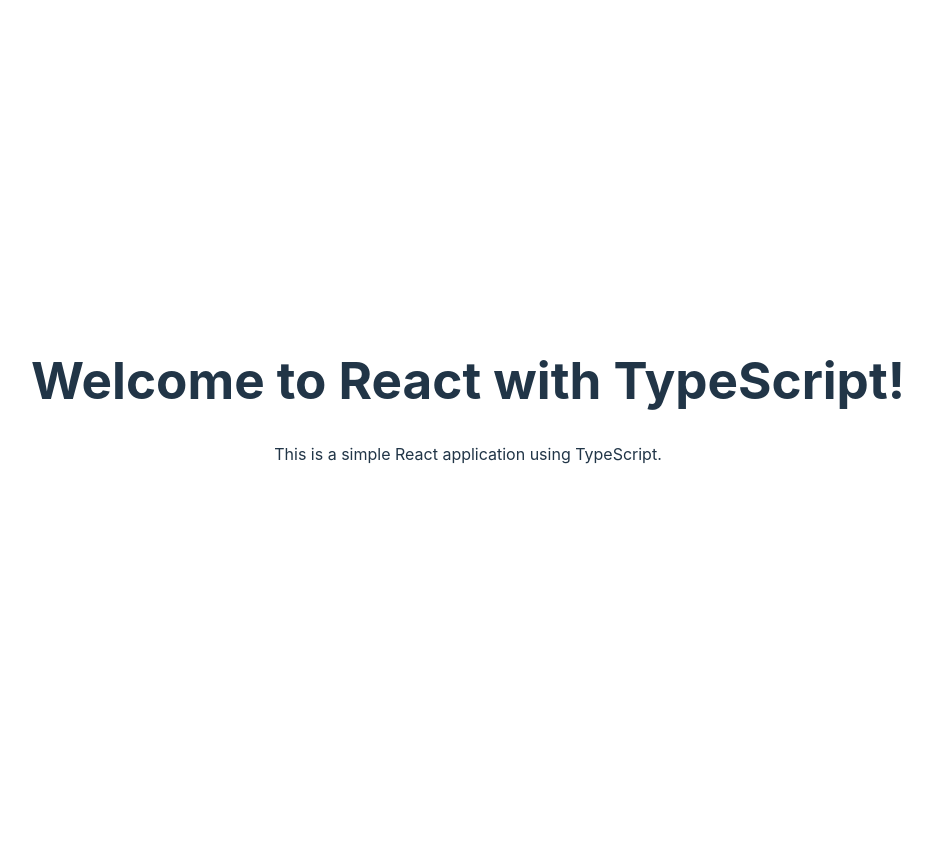
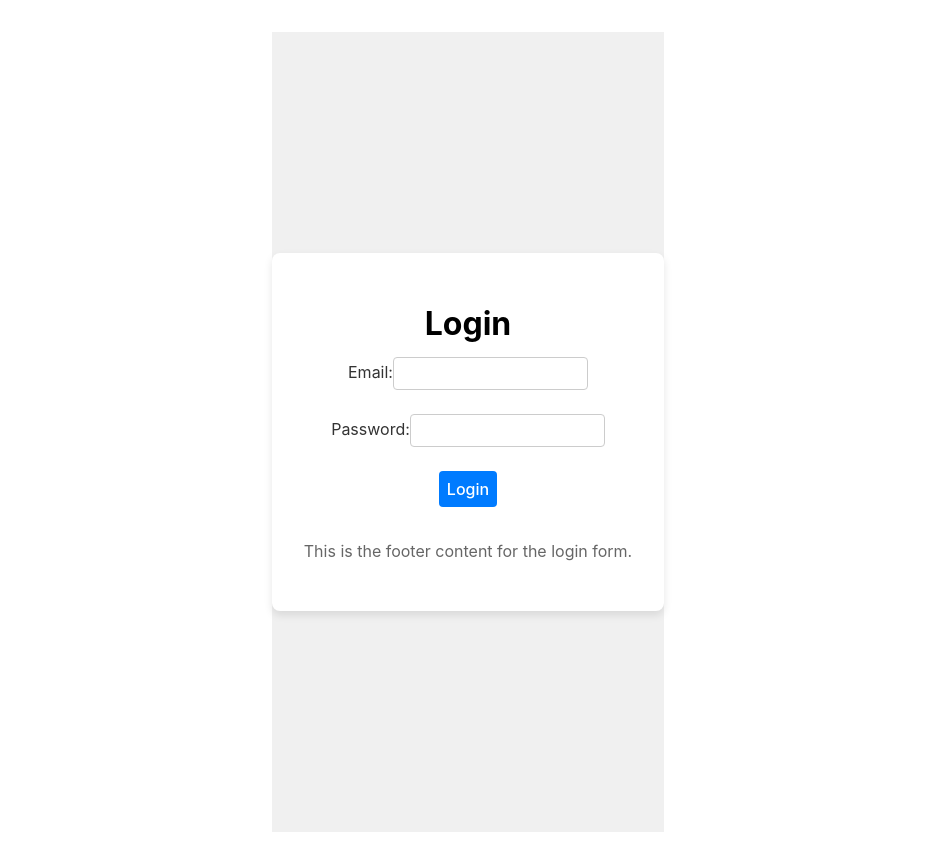
Before and after one commit to Godvoltron11/money-management, a React (Vite) app: page / in a window 1280 px wide. Shown: the whole page, without its empty margins (172-1104 px from the left). Before the commit the page ends 800 px from the top, so only its background shows below. Built offline with nearby package versions, Linux system fonts and the light colour scheme.

Commit message:
refactor: update @types/react version and implement login component with styling

```diff
--- a/package.json
+++ b/package.json
@@ -13,7 +13,7 @@
     "react-dom": "^18.2.0"
   },
   "devDependencies": {
-    "@types/react": "^18.0.27",
+    "@types/react": "^18.3.31",
     "@types/react-dom": "^18.0.10",
     "@vitejs/plugin-react": "^3.1.0",
     "typescript": "^4.9.3",
--- a/src/App.tsx
+++ b/src/App.tsx
@@ -1,12 +1,9 @@
 import './App.css'
+import type { ComponentType } from 'react'
+import Login from './pages/login';
 
+const LoginComponent = Login as ComponentType
 
-function App() {  return (
-    <div className="App">
-      <h1>Welcome to React with TypeScript!</h1>
-      <p>This is a simple React application using TypeScript.</p>
-    </div>
-  )
+export default function App() {
+  return <LoginComponent />
 }
-
-export default App
--- /dev/null
+++ b/src/pages/login.css
@@ -0,0 +1,54 @@
+.login-container {
+    display: flex;
+    flex-direction: column;
+    align-items: center;
+    justify-content: center;
+    height: 100vh;
+    background-color: #f0f0f0;
+}
+
+.login-form {
+    display: flex;
+    flex-direction: column;
+    padding: 2rem;
+    background-color: #ffffff;
+    border-radius: 8px;
+    box-shadow: 0 4px 8px rgba(0, 0, 0, 0.1);
+}
+
+.login-title {
+    font-size: 2rem;
+    margin-bottom: 1rem;
+    color: #000000;
+}
+
+.login-label {
+    margin-bottom: 0.5rem;
+    color: #333333;
+}
+
+.login-input {
+    padding: 0.5rem;
+    margin-bottom: 1rem;
+    border: 1px solid #cccccc;
+    border-radius: 4px;
+}
+
+.login-actions {
+    justify-content: space-between;
+    align-items: center;
+}
+
+.login-button {
+    padding: 0.5rem;
+    background-color: #007bff;
+    color: #ffffff;
+    border: none;
+    border-radius: 4px;
+    cursor: pointer;
+}
+
+.login-footer {
+    margin-top: 1rem;
+    color: #666666;
+}
--- a/src/pages/login.tsx
+++ b/src/pages/login.tsx
@@ -0,0 +1,70 @@
+import React, { useState } from 'react';
+import "../../src/pages/login.css";
+
+export default function Login() {
+    const [email, setEmail] = useState('');
+    const [password, setPassword] = useState('');
+    const [loading, setLoading] = useState(false);
+    const [error, setError] = useState('');
+
+    async function handleSubmit(e: React.FormEvent) {
+        e.preventDefault();
+        setError(null);
+
+        if (!email.trim() || !password) {
+            setError("Please enter email and password!");
+            return;
+        }
+        setLoading(true);
+        try {
+            // navigate him to a new screen
+        } catch (err) {
+            setError("Login failed. Please try again.");
+        }
+        finally {
+            setLoading(false);
+        }
+    }
+
+    return (
+        <div className="login-container">
+            <form className="login-form" onSubmit={handleSubmit} aria-label="Login Form">
+                <h1 className="login-title">Login</h1>
+
+                <label htmlFor="email" className="login-label">Email:
+                    <input
+                        type="email"
+                        id="email"
+                        className="login-input"
+                        value={email}
+                        onChange={(e) => setEmail(e.target.value)}
+                        required
+                    />
+                </label>
+
+                <label htmlFor="password" className="login-label">Password:
+                    <input
+                        type="password"
+                        id="password"
+                        className="login-input"
+                        value={password}
+                        onChange={(e) => setPassword(e.target.value)}
+                        required
+                    />
+                </label>
+
+                <div className="login-actions">
+                    <button type="submit" className="login-button" disabled={loading}>
+                        {loading ? 'Logging in...' : 'Login'}
+                    </button>
+                </div>
+
+                <div className="login-footer">
+                    <p className="login-error" role="alert">{error}</p>
+                    <p>This is the footer content for the login form.</p>
+                </div>
+
+            </form>
+        </div>
+    )
+}
```
Also changed, not shown: 1 other file (tests, documents, lock files or other folders).
